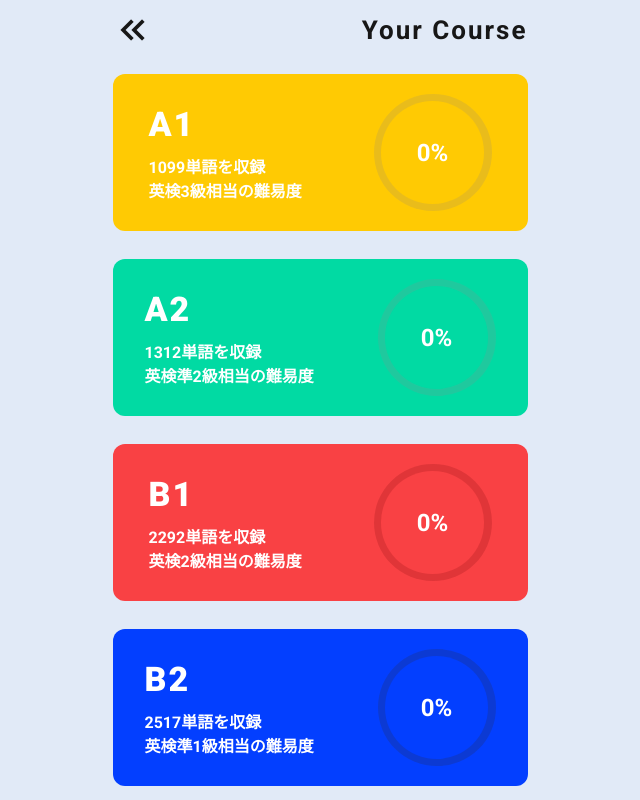
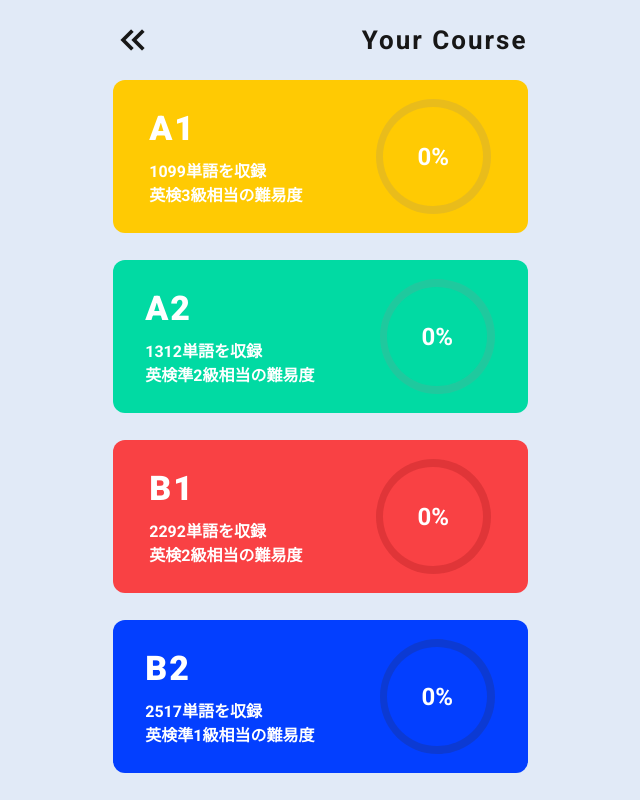
Before and after one commit to y200090/project_research, a Flask app: page /mypage/learnings in a window 1280 px wide. Shown: the whole page, without its empty margins (320-960 px from the left). Run offline with Flask 2, Linux system fonts and the light colour scheme; a user stored in the database is signed in; data comes from the database, SQL or seed files in the repository; data that the repository does not hold is empty; some libraries are stand-ins or nearby versions.

Commit message:
2022/10/07 20:49

```diff
--- a/static/css/learnings.css
+++ b/static/css/learnings.css
@@ -47,7 +47,8 @@ body {
 .root-header {
     position: absolute;
     top: 0;
-    height: 60px;
+    /* VIEWPORT: 376px~414px, VALUES: 60px~80px */
+    height: clamp(3.75rem, -8.618rem + 52.63vw, 5rem);
     width: 100%;
     max-width: 415px;
     display: flex;
@@ -75,13 +76,15 @@ body {
 }
 
 .course-navigator {
-    height: calc(100% - 60px);
+    /* VIEWPORT: 376px~414px, VALUES: 60px~80px */
+    height: calc(100% - clamp(3.75rem, -8.618rem + 52.63vw, 5rem));
     width: 100%;
     max-width: 415px;
-    margin-top: 60px;
+    /* VIEWPORT: 376px~414px, VALUES: 60px~80px */
+    margin-top: clamp(3.75rem, -8.618rem + 52.63vw, 5rem);
     display: grid;
     grid-template-rows: 25% 25% 25% 25%;
-    align-items: center;
+    align-items: flex-start;
 }
 .learning {
     position: relative;
```
